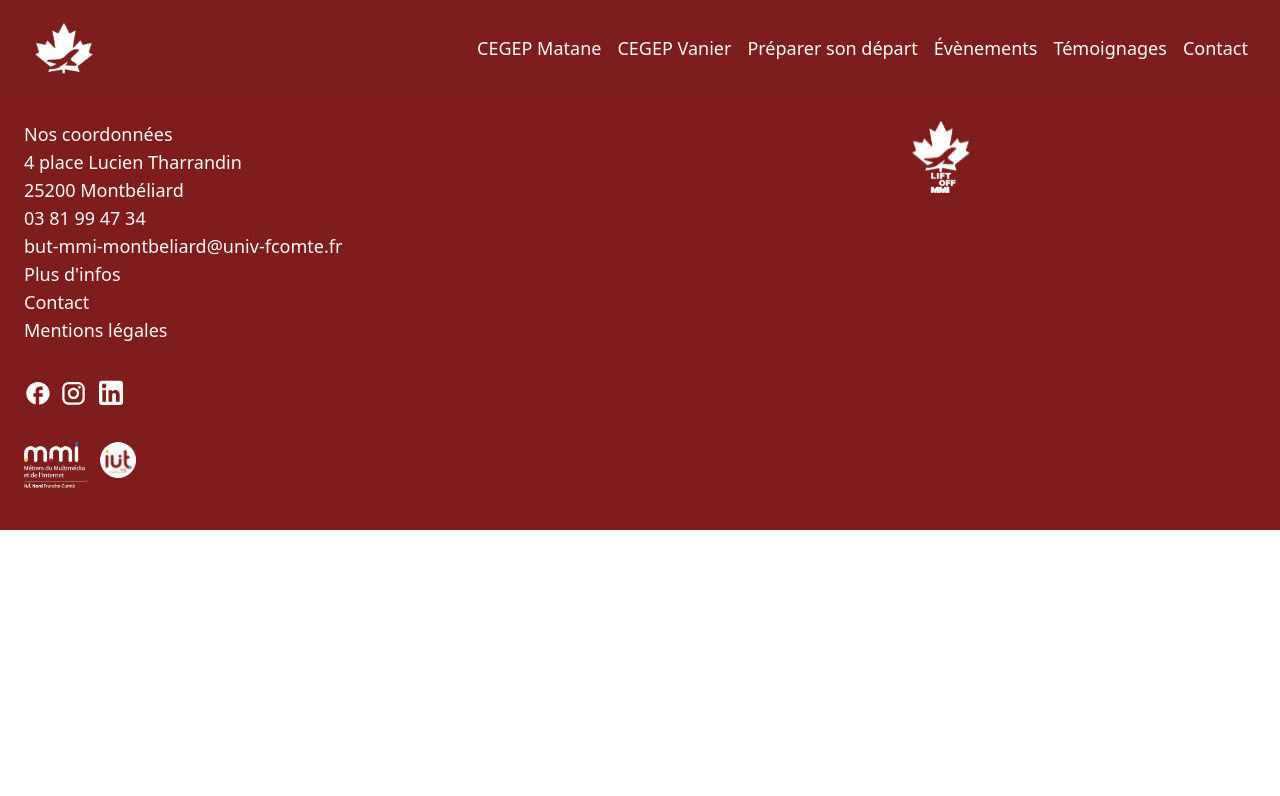
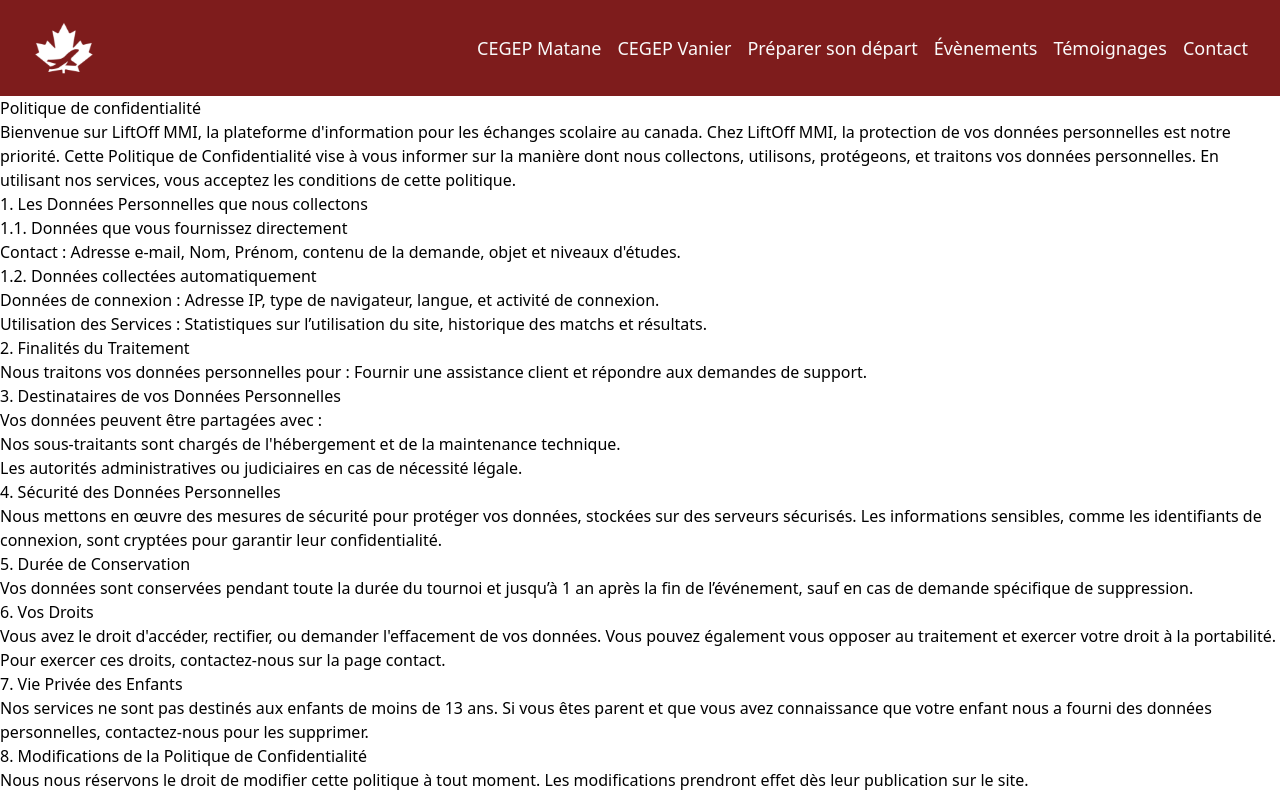
Before and after one commit to MaelleCoquelet/projetco_canada-mcoquelet_pmeloni_hpetit_cvincent, a Nuxt app: page /politique-de-convidentialite in a window 1280 px wide. Shown: the top 796 px of the page. Built offline with nearby package versions, Linux system fonts and the light colour scheme.

Commit message:
politique de convidentialite

```diff
--- a/pages/politique-de-convidentialite.vue
+++ b/pages/politique-de-convidentialite.vue
@@ -3,5 +3,36 @@
 
 
 <template>
-    <h1></h1>
+    <h1>Politique de confidentialité</h1>
+    <p>Bienvenue sur LiftOff MMI, la plateforme d'information pour les échanges scolaire au canada. Chez LiftOff MMI, la protection de vos données personnelles est notre priorité. Cette Politique de Confidentialité vise à vous informer sur la manière dont nous collectons, utilisons, protégeons, et traitons vos données personnelles. En utilisant nos services, vous acceptez les conditions de cette politique.</p>
+    <h2>1. Les Données Personnelles que nous collectons</h2>
+    <h3>1.1. Données que vous fournissez directement</h3>
+    <p>Contact : Adresse e-mail, Nom, Prénom, contenu de la demande, objet et niveaux d'études.</p>
+    <h3>1.2. Données collectées automatiquement</h3>
+    <ul>
+        <li>Données de connexion : Adresse IP, type de navigateur, langue, et activité de connexion.</li>
+        <li>Utilisation des Services : Statistiques sur l’utilisation du site, historique des matchs et résultats.</li>
+    </ul>
+    <h2>2. Finalités du Traitement</h2>
+    <p>Nous traitons vos données personnelles pour :
+    Fournir une assistance client et répondre aux demandes de support.</p>
+    <h2>3. Destinataires de vos Données Personnelles</h2>
+    <p>Vos données peuvent être partagées avec :</p>
+    <ul>
+        <li>Nos sous-traitants sont chargés de l'hébergement et de la maintenance technique.</li>
+        <li>Les autorités administratives ou judiciaires en cas de nécessité légale.</li>
+    </ul>
+    <h2>4. Sécurité des Données Personnelles</h2>
+    <p>Nous mettons en œuvre des mesures de sécurité pour protéger vos données, stockées sur des serveurs sécurisés. Les informations sensibles, comme les identifiants de connexion, sont cryptées pour garantir leur confidentialité.</p>
+    <h2>5. Durée de Conservation</h2>
+    <p>Vos données sont conservées pendant toute la durée du tournoi et jusqu’à 1 an après la fin de l’événement, sauf en cas de demande spécifique de suppression.</p>
+    <h2>6. Vos Droits</h2>
+    <p>Vous avez le droit d'accéder, rectifier, ou demander l'effacement de vos données. Vous pouvez également vous opposer au traitement et exercer votre droit à la portabilité. Pour exercer ces droits, contactez-nous sur la page contact.</p>
+    <h2>7. Vie Privée des Enfants</h2>
+    <p>Nos services ne sont pas destinés aux enfants de moins de 13 ans. Si vous êtes parent et que vous avez connaissance que votre enfant nous a fourni des données personnelles, contactez-nous pour les supprimer.</p>
+    <h2>8. Modifications de la Politique de Confidentialité</h2>
+    <p>Nous nous réservons le droit de modifier cette politique à tout moment. Les modifications prendront effet dès leur publication sur le site.</p>
+    <h2>9. Contact</h2>
+    <p>Pour toutes questions ou demandes concernant cette politique, veuillez nous contacter directement sur le formulaire de contact.</p>
+    <p>Merci d’utiliser LiftOff MMI pour se lancer dans une nouvelle expérience.</p>
 </template>
```
